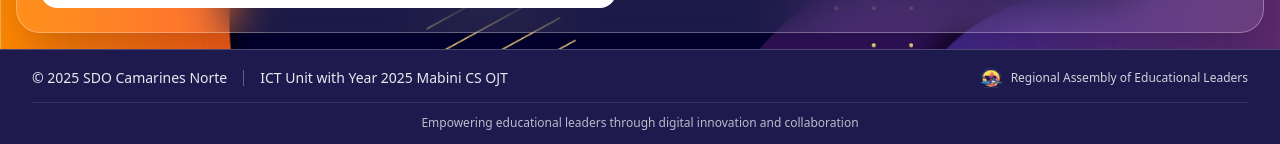
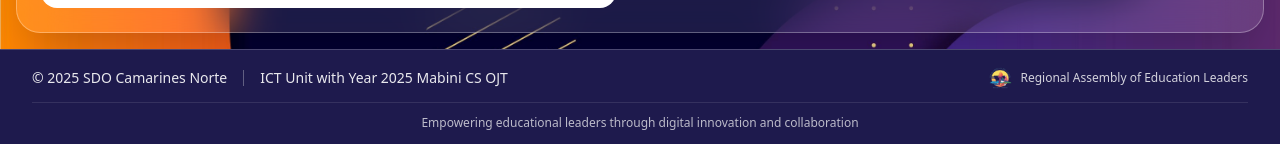
Before and after one commit to jaydelatorre2017/rael-beautify-ui, a React (Vite) app: page / in a window 1280 px wide. Shown: the part 687-831 px from the top of the page. Built offline with nearby package versions, Linux system fonts and the light colour scheme; no server answers; a web font is replaced by a local one.

Commit message:
Update Footer.jsx

```diff
--- a/src/components/Footer.jsx
+++ b/src/components/Footer.jsx
@@ -23,7 +23,7 @@ const Footer = () => {
                 className="w-6 h-6 object-contain"
               />
               <span className="text-white/80 text-xs hidden sm:block">
-                Regional Assembly of Educational Leaders
+                Regional Assembly of Education Leaders
               </span>
             </div>
           </div>
```
